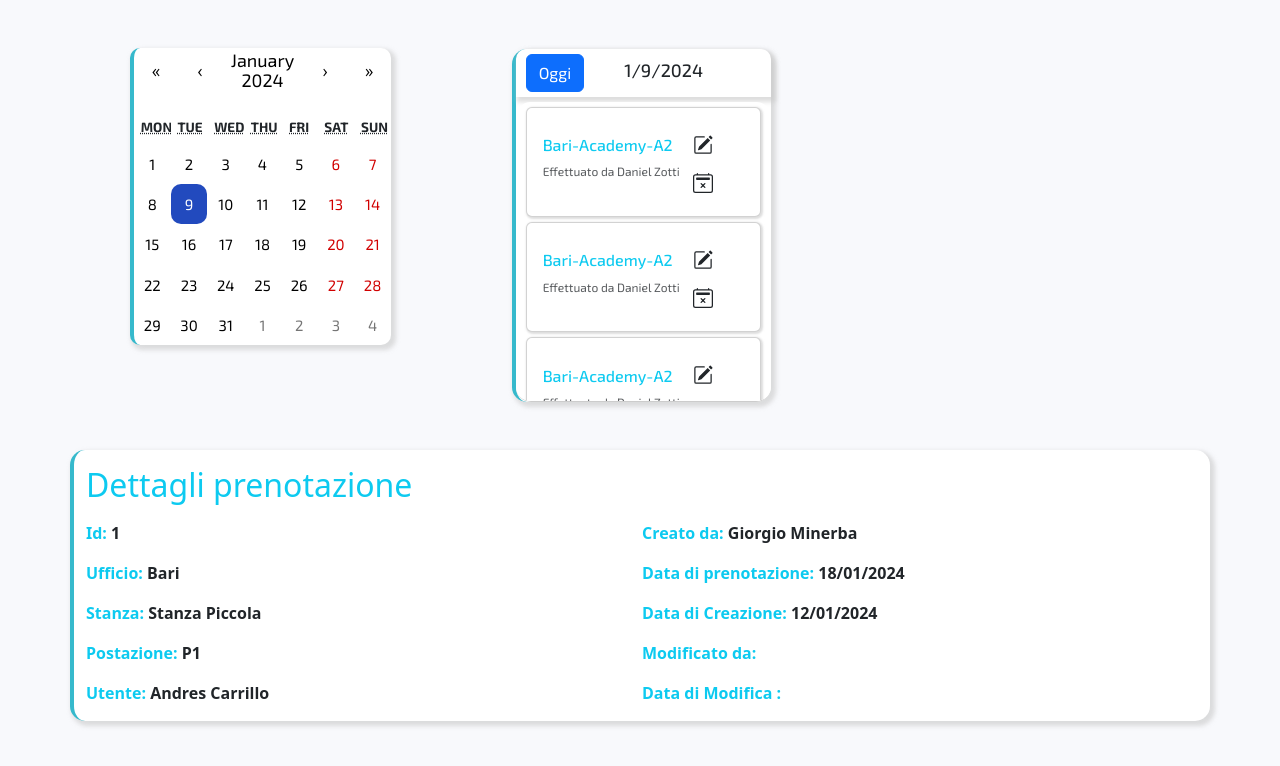
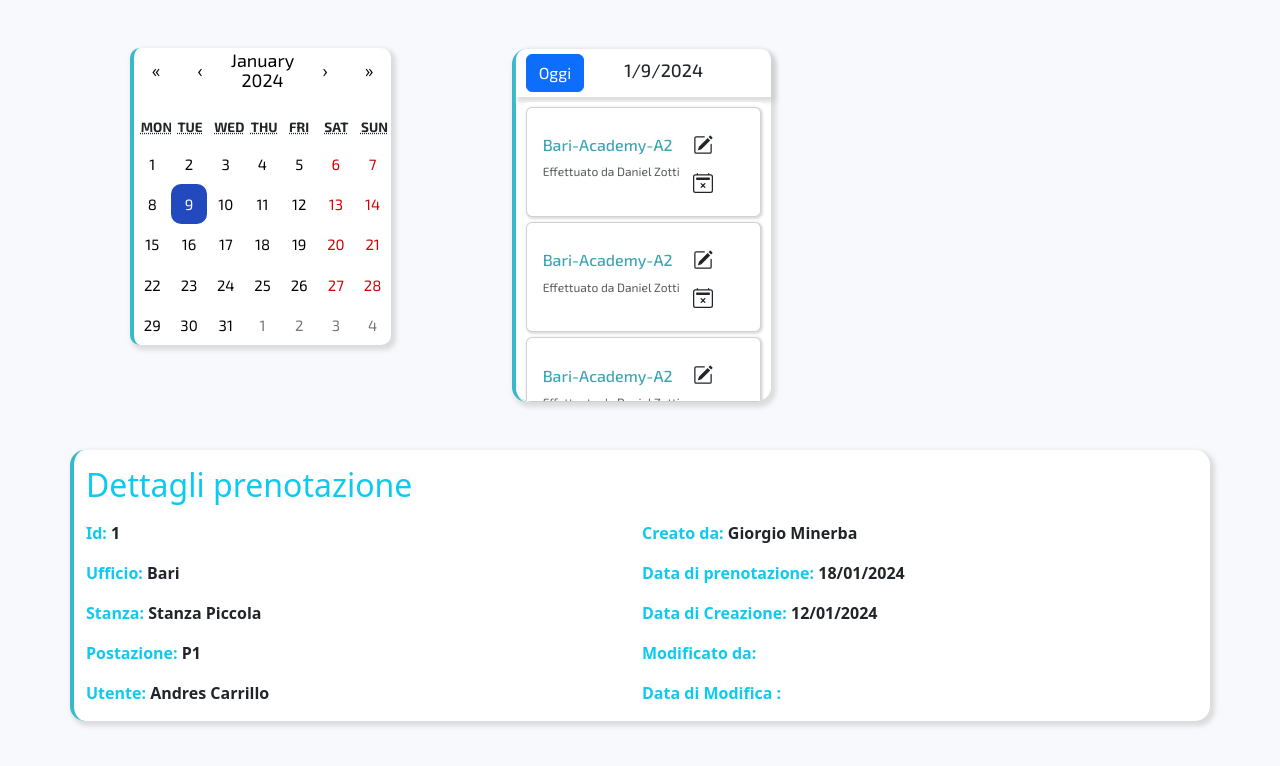
Before and after one commit to asicuro/tirocinio-prenotazione-postazioni, a React (Create React App) app in the folder frontend/prenotazione-postazioni/: page / in a window 1280 px wide. Shown: the top 766 px of the page. Built offline with nearby package versions, Linux system fonts and the light colour scheme.

Commit message:
fix colore

```diff
--- a/frontend/prenotazione-postazioni/src/Agenda.jsx
+++ b/frontend/prenotazione-postazioni/src/Agenda.jsx
@@ -7,7 +7,7 @@ export const Agenda = ({ giorno, setGiorno }) => {
         <div className="card carta pl-0 text-left">
             <div className="card-body d-flex align-items-center">
                 <div style={{ display: 'inline-block' }}>
-                    <p className="card-title text-info font-weight-bold h6 text-left">Bari-Academy-A2</p>
+                    <p className="card-title font-weight-bold h6 text-left" style={{ color: "#3AA4B3" }}>Bari-Academy-A2</p>
                     <p className="card-text mb-2 text-muted">Effettuato da Daniel Zotti</p>
                 </div>
                 <div style={{ display: 'inline-block' }} className=''>
```
